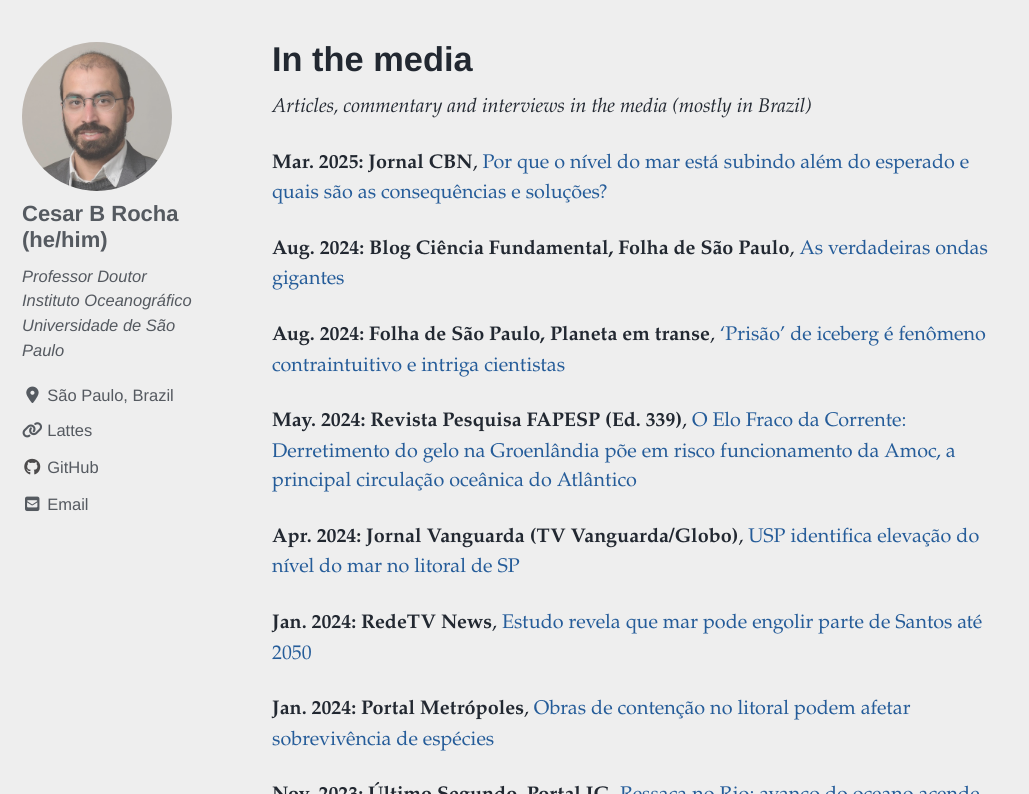
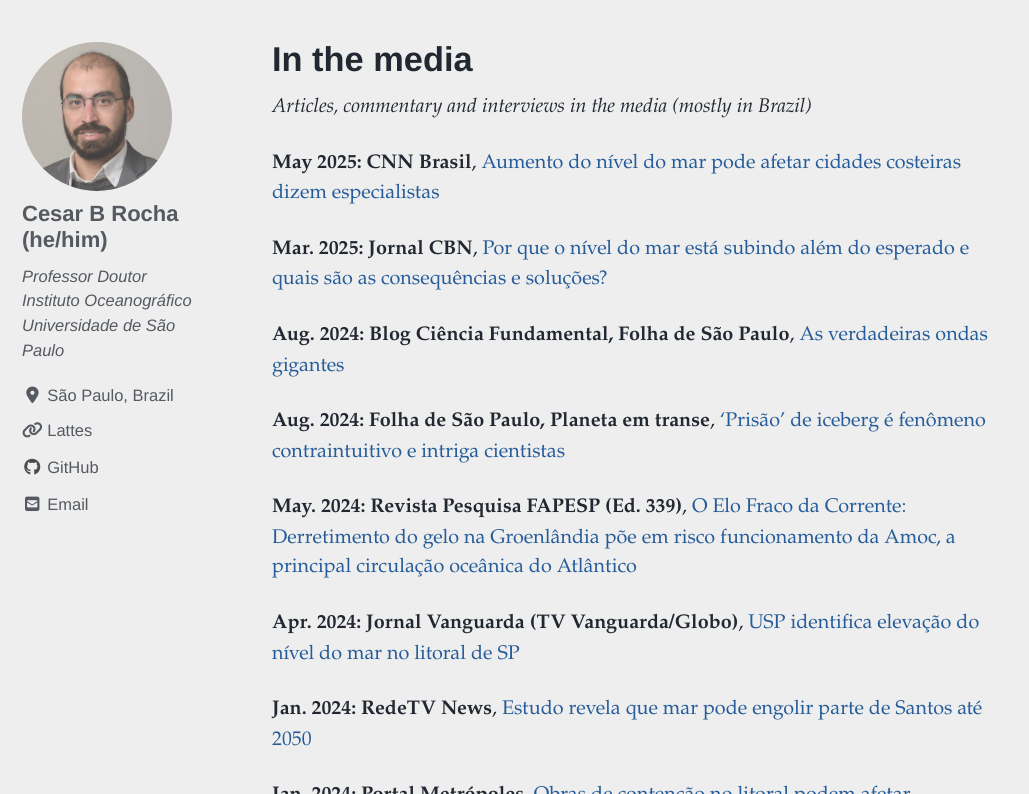
Before and after one commit to cesar-rocha/cesar-rocha.github.io, a Jekyll site: the page built from _pages/media.md, in a window 1280 px wide and 900 px high, scrolled down 977 px, cut to the strip 106-900 px from the top of the window. Shown: the whole strip, without its empty margins (0-1029 px from the left). Built offline with Jekyll 4.4.1, drawn with Linux system fonts in a browser that asks for light colours; cached includes are drawn as plain includes; nearby versions of some CDN libraries.

Commit message:
add media entry

```diff
--- a/_pages/media.md
+++ b/_pages/media.md
@@ -7,6 +7,8 @@ header:
 ---
 
 *Articles, commentary and interviews in the media (mostly in Brazil)*
+
+**May 2025: CNN Brasil**, [Aumento do nível do mar pode afetar cidades costeiras dizem especialistas](https://www.cnnbrasil.com.br/tecnologia/aumento-do-nivel-do-mar-pode-afetar-cidades-costeiras-dizem-especialistas/)
 
 **Mar. 2025: Jornal CBN**, [Por que o nível do mar está subindo além do esperado e quais são as consequências e soluções?](https://www.youtube.com/live/0Gm_hX-bq10?feature=shared&t=9101)
 
```
